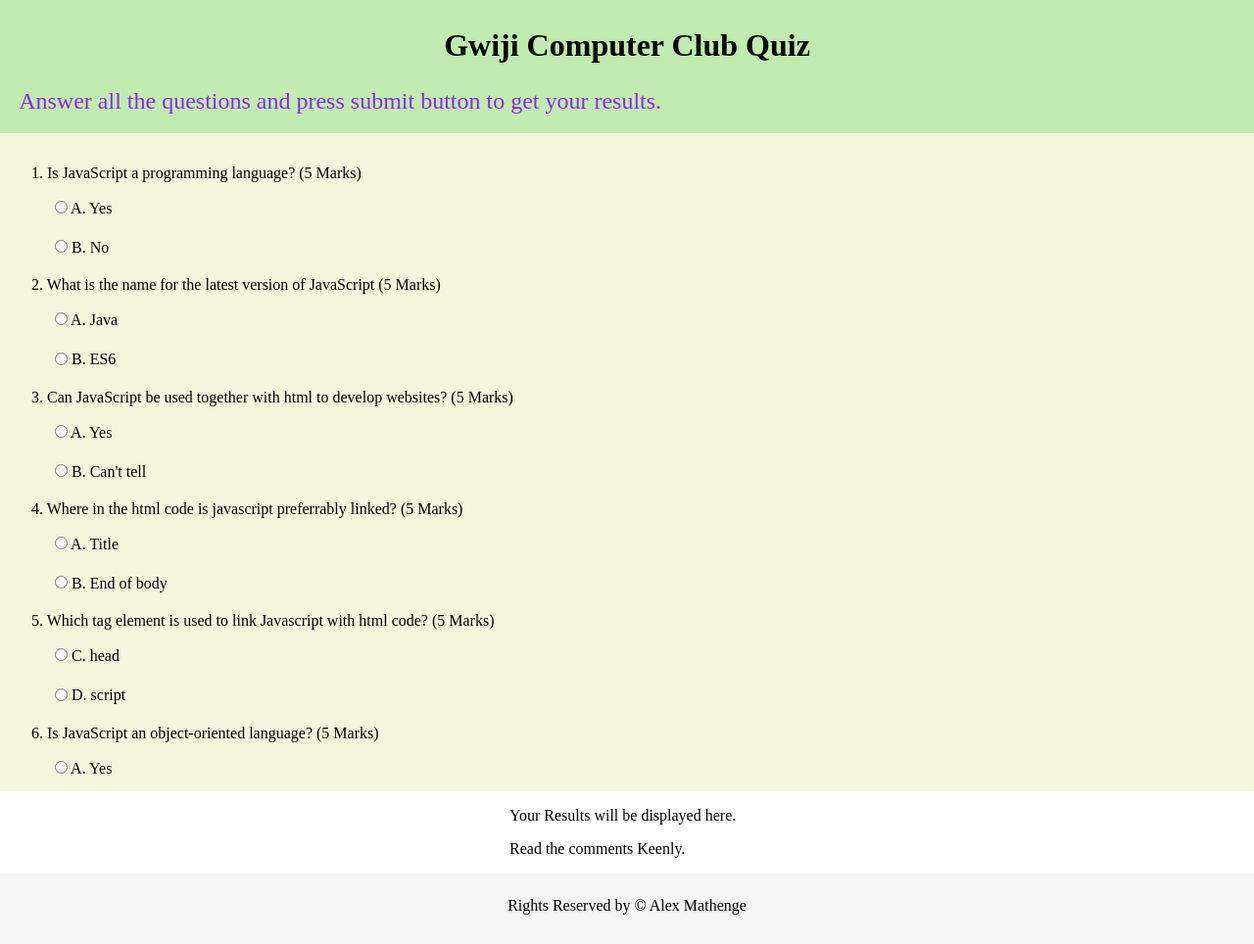
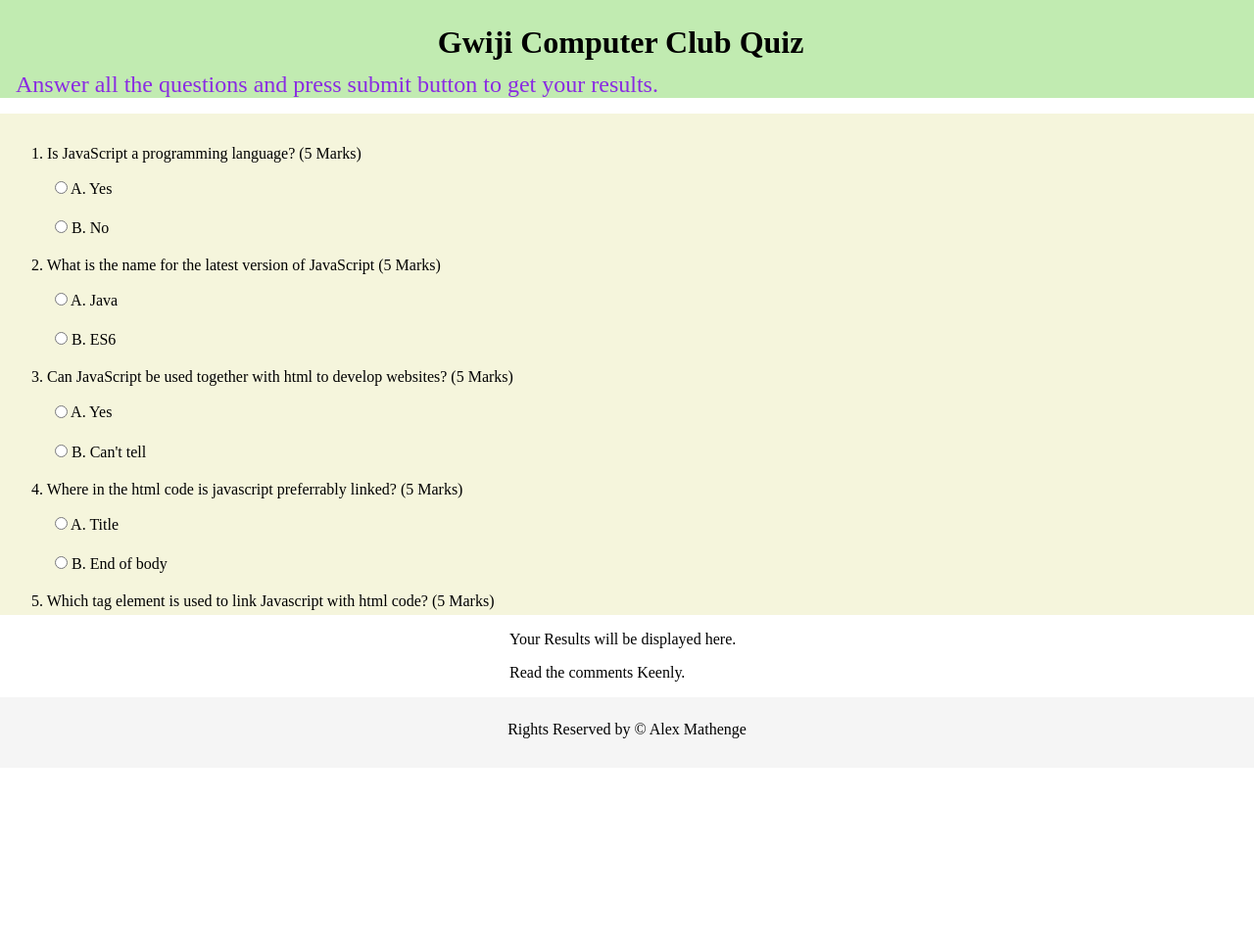
Before and after one commit to MainaAlexM/week3_ip, a plain HTML site: page index.html in a window 1280 px wide. Shown: the whole page at 98% size. After the commit the page ends 800 px from the top, so only its background shows below. Drawn offline with Linux system fonts and the light colour scheme.

Commit message:
Refactor: Reduced the form height.

```diff
--- a/css/style.css
+++ b/css/style.css
@@ -1,16 +1,18 @@
 body{
     margin: 0rem;
-    height: 300px;
+    height: 100%;
 }
 .header{
     text-align: center;
-    height: 4rem;
-    padding: 0.2rem 0rem;
+    height: 2rem;
     width: 0 auto;
+}
+h1{
+    padding: 0rem 0.8rem 0.4rem 0rem;
 }
 .top{
     background-color: #90db738e;
-    padding: 0.2rem;
+    padding: 0.2rem 0 0 0;
 
 
 }
@@ -20,14 +22,12 @@ body{
     margin: 1rem;
 }
 form{
+    height: 30rem;
     margin: 0 auto;
     padding: 1rem 2rem;
     max-height: 40rem;
     overflow: scroll;
     background-color: beige;
-}
-#form{
-    height: 300px;
 }
 form p input{
     margin: 0.2rem 0rem 0.5rem 1.5rem
```
